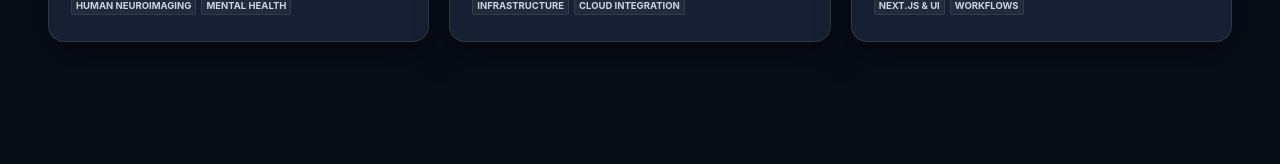
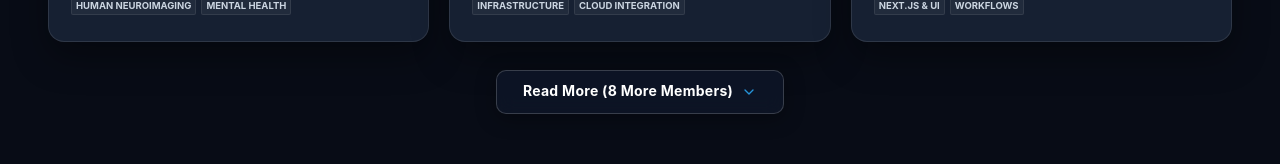
Before and after one commit to brainlife/brainlife.hugo_v2, a Next.js app: page /about in a window 1280 px wide. Shown: the part 1443-1607 px from the top of the page. Built offline with nearby package versions, Linux system fonts and the light colour scheme.

Commit message:
fix: replace explicit any on logo imports with StaticImageData and polish team section

```diff
--- a/components/Navbar.tsx
+++ b/components/Navbar.tsx
@@ -21,10 +21,11 @@ import {
     VStack,
 } from '@chakra-ui/react';
 import { Menu, ExternalLink } from 'lucide-react';
+import type { StaticImageData } from 'next/image';
 import logo from '@/assets/logo.svg';
 import { getAssetPath } from '@/lib/basePath';
 
-const rawLogoSrc = typeof logo === 'string' ? logo : (logo as any)?.src || '/logo.svg';
+const rawLogoSrc = typeof logo === 'string' ? logo : (logo as StaticImageData)?.src || '/logo.svg';
 const logoSrc = getAssetPath(rawLogoSrc);
 
 interface NavItem {
--- a/features/Landing/PipelineDiagram.tsx
+++ b/features/Landing/PipelineDiagram.tsx
@@ -2,10 +2,11 @@
 
 import { Box, Flex, Image, Text } from '@chakra-ui/react';
 import { useEffect, useRef } from 'react';
+import type { StaticImageData } from 'next/image';
 import logo from '@/assets/logo.svg';
 import { getAssetPath } from '@/lib/basePath';
 
-const rawLogoSrc = typeof logo === 'string' ? logo : (logo as any)?.src || '/logo.svg';
+const rawLogoSrc = typeof logo === 'string' ? logo : (logo as StaticImageData)?.src || '/logo.svg';
 const logoSrc = getAssetPath(rawLogoSrc);
 
 
--- a/features/Landing/PreloaderCurtain.tsx
+++ b/features/Landing/PreloaderCurtain.tsx
@@ -3,10 +3,11 @@
 import { useEffect, useState } from 'react';
 import { Box, Text, Image } from '@chakra-ui/react';
 import { motion, AnimatePresence } from 'framer-motion';
+import type { StaticImageData } from 'next/image';
 import logo from '@/assets/logo.svg';
 import { getAssetPath } from '@/lib/basePath';
 
-const rawLogoSrc = typeof logo === 'string' ? logo : (logo as any)?.src || '/logo.svg';
+const rawLogoSrc = typeof logo === 'string' ? logo : (logo as StaticImageData)?.src || '/logo.svg';
 const logoSrc = getAssetPath(rawLogoSrc);
 
 
--- a/features/Team/components/LeadershipBentoSection.tsx
+++ b/features/Team/components/LeadershipBentoSection.tsx
@@ -1,6 +1,6 @@
 'use client';
 
-import React from 'react';
+import React, { useState } from 'react';
 import {
     Box,
     Flex,
@@ -9,7 +9,10 @@ import {
     Text,
     Image,
     Badge,
+    Button,
+    Collapse,
 } from '@chakra-ui/react';
+import { ChevronDown, ChevronUp } from 'lucide-react';
 import { ACTIVE_MEMBERS, type TeamMember } from '../teamData';
 import { getAssetPath } from '@/lib/basePath';
 
@@ -18,11 +21,16 @@ interface LeadershipBentoSectionProps {
 }
 
 export default function LeadershipBentoSection({ onSelectMember }: LeadershipBentoSectionProps) {
+    const [isExpanded, setIsExpanded] = useState(false);
+
     const director = ACTIVE_MEMBERS.find((m) => m.name.includes('Franco')) || ACTIVE_MEMBERS[0];
     const kimRay = ACTIVE_MEMBERS.find((m) => m.name.includes('Kimberly')) || ACTIVE_MEMBERS[1];
     const anibal = ACTIVE_MEMBERS.find((m) => m.name.includes('Anibal')) || ACTIVE_MEMBERS[0];
     const taylor = ACTIVE_MEMBERS.find((m) => m.name.includes('Taylor')) || ACTIVE_MEMBERS[0];
     const nick = ACTIVE_MEMBERS.find((m) => m.name.includes('Nicholas')) || ACTIVE_MEMBERS[0];
+
+    const featuredNames = [director.name, anibal.name, kimRay.name, taylor.name, nick.name];
+    const remainingMembers = ACTIVE_MEMBERS.filter((m) => !featuredNames.includes(m.name));
 
     return (
         <Box mb={{ base: '56px', md: '80px' }}>
@@ -461,6 +469,155 @@ export default function LeadershipBentoSection({ onSelectMember }: LeadershipBen
                     </Flex>
                 </Box>
             </Grid>
+
+            {/* COLLAPSIBLE REMAINING TEAM MEMBERS */}
+            <Collapse in={isExpanded} animateOpacity>
+                <Box pt="20px">
+                    <Grid
+                        templateColumns={{
+                            base: '1fr',
+                            md: 'repeat(2, 1fr)',
+                            lg: 'repeat(4, 1fr)',
+                        }}
+                        gap={{ base: '16px', md: '20px' }}
+                    >
+                        {remainingMembers.map((member) => (
+                            <Box
+                                key={member.name}
+                                role="group"
+                                borderRadius="16px"
+                                overflow="hidden"
+                                position="relative"
+                                bg="#162032"
+                                border="1px solid rgba(255, 255, 255, 0.1)"
+                                boxShadow="0 15px 35px rgba(0, 0, 0, 0.35)"
+                                p={{ base: '22px 18px', md: '26px 22px' }}
+                                cursor="pointer"
+                                onClick={() => onSelectMember(member)}
+                                transition="all 0.2s ease"
+                                _hover={{
+                                    borderColor: '#2693D8',
+                                    boxShadow: '0 15px 35px rgba(0, 0, 0, 0.5)',
+                                    transform: 'translateY(-2px)',
+                                }}
+                                display="flex"
+                                flexDirection="column"
+                                justifyContent="space-between"
+                            >
+                                <Box>
+                                    <Flex alignItems="center" gap="12px" mb="12px">
+                                        <Box
+                                            w="56px"
+                                            h="56px"
+                                            borderRadius="12px"
+                                            overflow="hidden"
+                                            border="1px solid rgba(255, 255, 255, 0.12)"
+                                            bg="radial-gradient(circle, #3d4452 0%, #242831 100%)"
+                                            flexShrink={0}
+                                        >
+                                            <Image
+                                                src={member.avatar}
+                                                alt={member.name}
+                                                w="100%"
+                                                h="100%"
+                                                objectFit="cover"
+                                                filter="grayscale(100%)"
+                                                transition="transform 0.35s cubic-bezier(0.16, 1, 0.3, 1), filter 0.3s ease"
+                                                _groupHover={{ filter: 'grayscale(0%)', transform: 'scale(1.06)' }}
+                                                fallbackSrc={getAssetPath('/img/team/person.png')}
+                                            />
+                                        </Box>
+                                        <Box minW={0}>
+                                            {member.expertise && member.expertise[0] && (
+                                                <Badge
+                                                    bg="rgba(38, 147, 216, 0.15)"
+                                                    color="#2693D8"
+                                                    border="1px solid rgba(38, 147, 216, 0.35)"
+                                                    fontSize="9.5px"
+                                                    px="6px"
+                                                    py="1px"
+                                                    borderRadius="4px"
+                                                    noOfLines={1}
+                                                    display="inline-block"
+                                                    maxW="100%"
+                                                >
+                                                    {member.expertise[0]}
+                                                </Badge>
+                                            )}
+                                            <Heading as="h4" fontSize="17px" fontWeight={800} color="white" mt="3px" noOfLines={1}>
+                                                {member.name}
+                                            </Heading>
+                                            <Text fontSize="12px" color="#2693D8" fontWeight={600} noOfLines={1}>
+                                                {member.title}
+                                            </Text>
+                                        </Box>
+                                    </Flex>
+
+                                    <Text fontSize="12.5px" color="#cbd5e1" lineHeight="1.55" noOfLines={4}>
+                                        {member.bio}
+                                    </Text>
+                                </Box>
+
+                                {member.expertise && member.expertise.length > 1 && (
+                                    <Flex wrap="wrap" gap="5px" mt="14px" pt="10px" borderTop="1px solid rgba(255, 255, 255, 0.06)">
+                                        {member.expertise.slice(1, 4).map((exp) => (
+                                            <Badge
+                                                key={exp}
+                                                bg="rgba(255, 255, 255, 0.05)"
+                                                color="#cbd5e1"
+                                                border="1px solid rgba(255, 255, 255, 0.08)"
+                                                fontSize="9.5px"
+                                            >
+                                                {exp}
+                                            </Badge>
+                                        ))}
+                                    </Flex>
+                                )}
+                            </Box>
+                        ))}
+                    </Grid>
+                </Box>
+            </Collapse>
+
+            {/* READ MORE / SHOW LESS TOGGLE BUTTON */}
+            {remainingMembers.length > 0 && (
+                <Flex justify="center" mt="28px">
+                    <Button
+                        onClick={() => setIsExpanded(!isExpanded)}
+                        bg="rgba(15, 23, 42, 0.75)"
+                        border="1px solid"
+                        borderColor={isExpanded ? '#2693D8' : 'rgba(255, 255, 255, 0.18)'}
+                        color="white"
+                        h="44px"
+                        px="26px"
+                        borderRadius="10px"
+                        fontSize="14px"
+                        fontWeight={700}
+                        letterSpacing="0.02em"
+                        backdropFilter="blur(10px)"
+                        boxShadow="0 4px 20px rgba(0, 0, 0, 0.35)"
+                        rightIcon={
+                            isExpanded ? (
+                                <ChevronUp size={16} color="#2693D8" />
+                            ) : (
+                                <ChevronDown size={16} color="#2693D8" />
+                            )
+                        }
+                        transition="all 0.25s ease"
+                        _hover={{
+                            bg: 'rgba(38, 147, 216, 0.15)',
+                            borderColor: '#2693D8',
+                            boxShadow: '0 0 25px rgba(38, 147, 216, 0.45)',
+                            transform: 'translateY(-2px)',
+                        }}
+                        _active={{
+                            transform: 'translateY(0)',
+                        }}
+                    >
+                        {isExpanded ? 'Show Less' : `Read More (${remainingMembers.length} More Members)`}
+                    </Button>
+                </Flex>
+            )}
         </Box>
     );
 }
```
